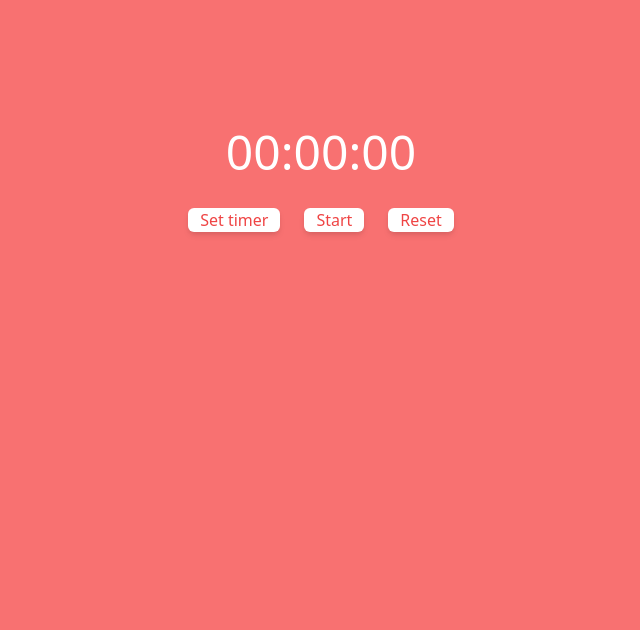
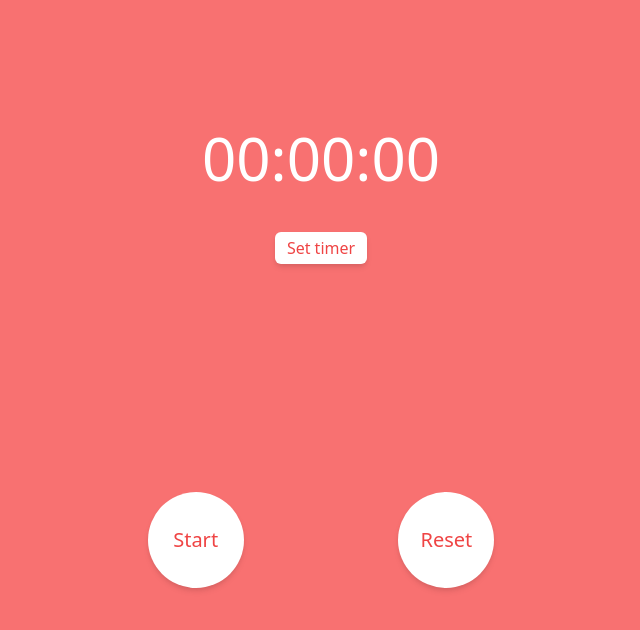
Before and after one commit to jadeasmus/web-timer, a React (Create React App) app: page / in a window 1280 px wide. Shown: the top 630 px of the page, without its empty margins (319-959 px from the left). Built offline with nearby package versions, Linux system fonts and the light colour scheme.

Commit message:
Extra styling, form still not working

```diff
--- a/src/App.js
+++ b/src/App.js
@@ -46,7 +46,7 @@ function App() {
     }
 
     return () => clearInterval(intervalId);
-  }, [isActive, counter])
+  }, [isActive, isPicked, counter])
 
 
   function stopTimer() {
@@ -67,7 +67,7 @@ function App() {
   return (
     <div className="bg-red-400 text-center h-screen">
 
-      <div className='text-white text-5xl pt-32 pb-5'>
+      <div className='text-white text-6xl pt-32 pb-8'>
         <span className="">{hour}</span>
           <span>:</span>
         <span className="minute">{minute}</span>
@@ -75,7 +75,7 @@ function App() {
         <span className="second">{second}</span>
       </div>
 
-      <button className="text-red-500 px-3 m-3 rounded-md shadow-md bg-white" onClick={ () => setShowTimes(true) }> Set timer </button>
+      <button className="text-red-500 px-3 py-1 text-md m-3 rounded-md shadow-md bg-white" onClick={ () => setShowTimes(true) }> Set timer </button>
       { showTimes && !counter ?
         <div className="">
           <button onClick={event => handleClick(event)} className="text-red-500 px-3 m-3 rounded-md shadow-md bg-white">3600</button>
@@ -91,10 +91,10 @@ function App() {
         </div>
         : null
       }
-
-      <button className="text-red-500 px-3 m-3 rounded-md shadow-md bg-white " onClick={ () => setIsActive(!isActive) }>{ isActive ? "Pause" : "Start" }</button>
-
-      <button className="text-red-500 px-3 m-3 rounded-md shadow-md bg-white " onClick={ stopTimer }>Reset</button>
+      <div className="">
+        <button className="absolute bottom-1/4 left-1/3 text-red-500 text-xl h-24 w-24 mx-10 m-3 shadow-md bg-white rounded-full" onClick={ () => setIsActive(!isActive) }>{ isActive ? "Pause" : "Start" }</button>
+        <button className="absolute bottom-1/4 right-1/3 text-red-500 text-xl h-24 w-24 mx-10 m-3 shadow-md bg-white rounded-full" onClick={ stopTimer }>Reset</button>
+      </div>
     </div>
 
   );
```
